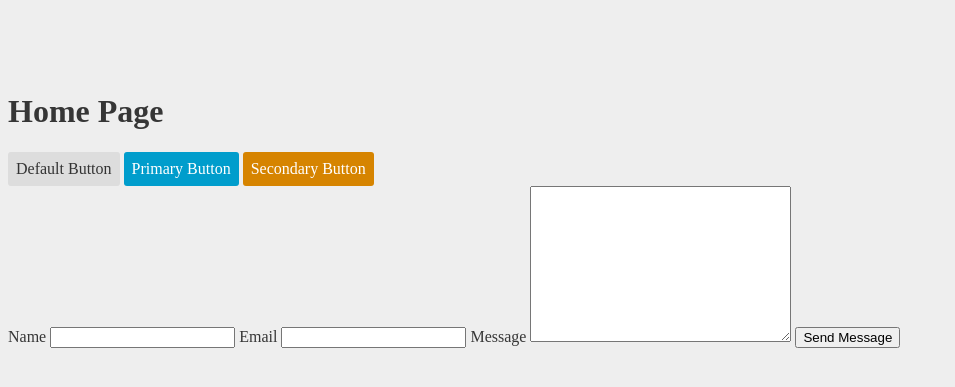
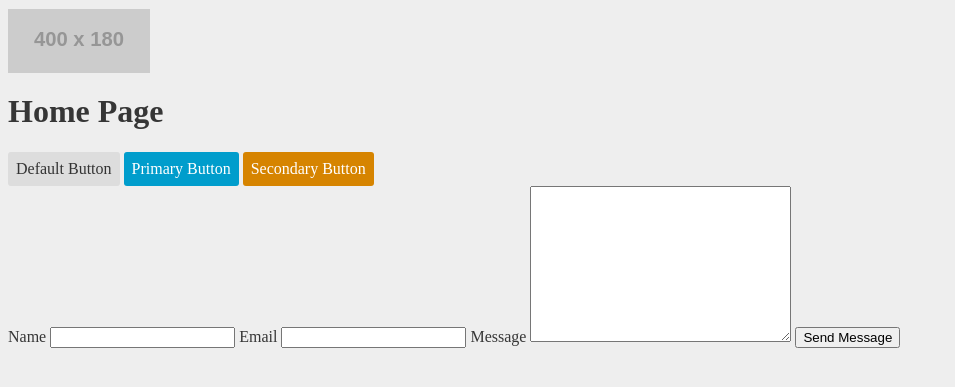
Before and after one commit to jastew/jekyll-sass, a Jekyll site: the page built from index.html, in a window 1280 px wide. Shown: the top 387 px of the page, without its empty margins (0-955 px from the left). Built offline with Jekyll 4.4.1, drawn with Linux system fonts in a browser that asks for light colours.

Commit message:
Updated '_layouts/default.html' via CloudCannon

```diff
--- a/_layouts/default.html
+++ b/_layouts/default.html
@@ -9,7 +9,7 @@
 <body>
 
     <header>
-        <a href="#" class="logo"><img src="{{ site.data.styles.logo }}" alt=""></a>
+        <a href="#" class="logo"><img src="{{ site.data.styles.logo_path }}" alt=""></a>
     </header>
 
     {{ content }}
```
